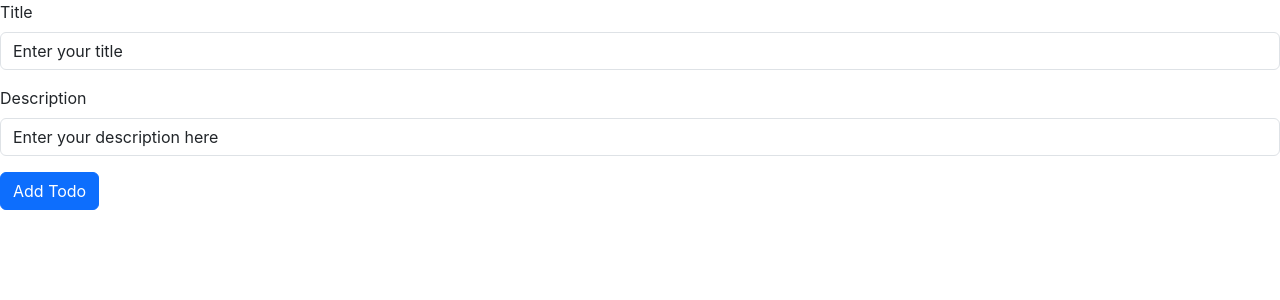
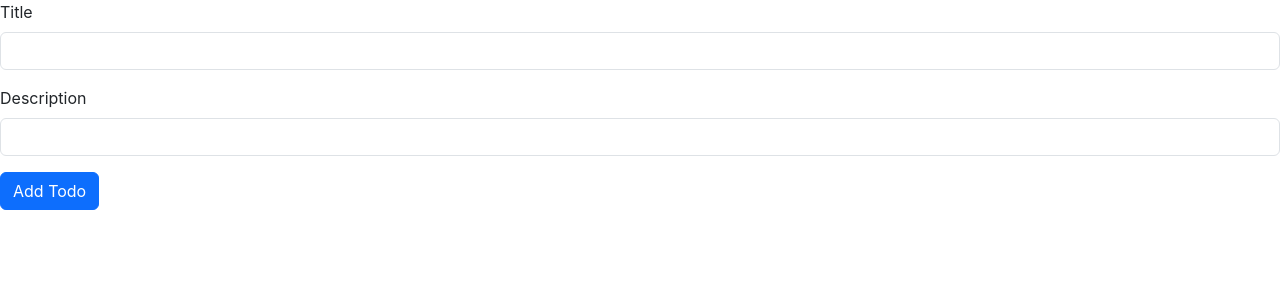
Before and after one commit to divyamishra22/project-reactjs-basics, a React (Create React App) app: page / in a window 1280 px wide. Shown: the top 300 px of the page. Built offline with nearby package versions, Linux system fonts and the light colour scheme.

Commit message:
value set to change

```diff
--- a/src/My Components/TodoList.js
+++ b/src/My Components/TodoList.js
@@ -4,8 +4,8 @@ import TaskList from './TaskList';
 
 const TodoList = () => {
     const [tasks, setTasks] = useState([]);
-    const [title, settitle] = useState('Enter your title');
-    const [description, setdescription ] = useState('Enter your description here');
+    const [title, settitle] = useState('');
+    const [description, setdescription ] = useState('');
     const addTask = (title, description) => {
         const myTodo ={
             key: Date.now,
```
